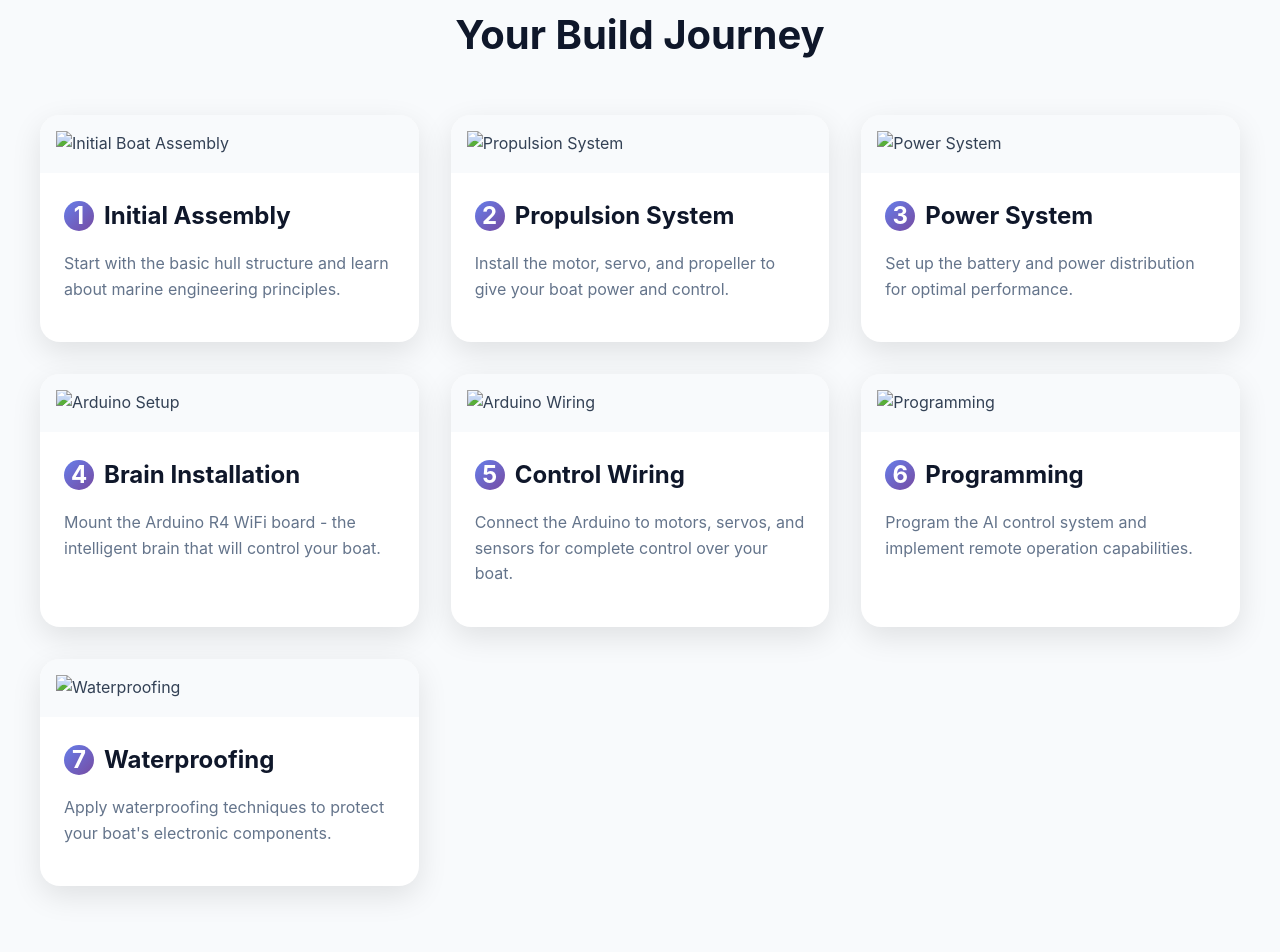
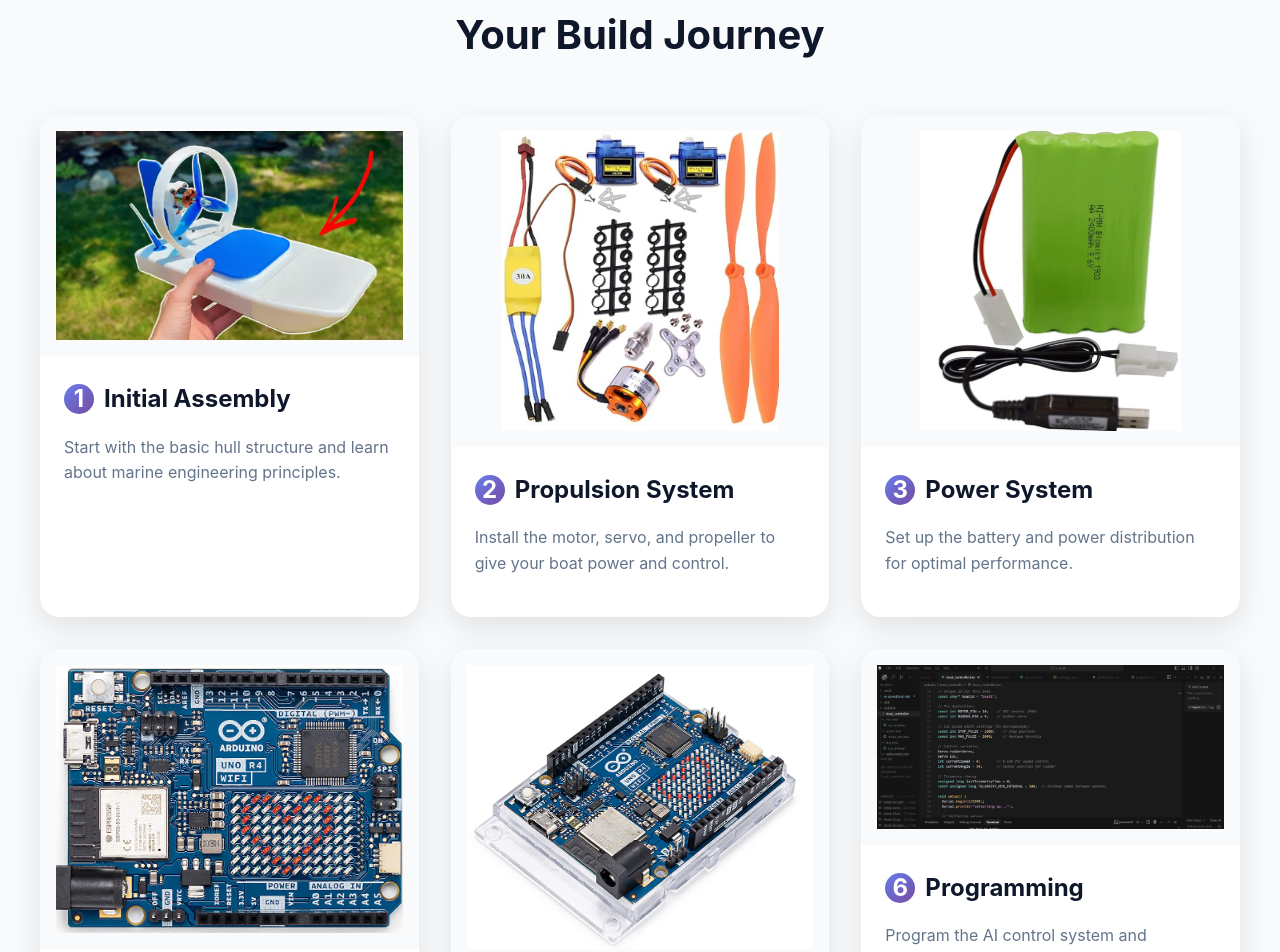
Before and after one commit to keithschaub/aquabot-academy, a plain HTML site: page index.html in a window 1280 px wide. Shown: the part 3254-4206 px from the top of the page. Drawn offline with Linux system fonts and the light colour scheme; the site is published under a folder, as on GitHub Pages, so addresses that start at the root find nothing.

Commit message:
Fix: Use relative paths for media files to work both locally and on GitHub Pages

```diff
--- a/index.html
+++ b/index.html
@@ -458,7 +458,7 @@
     <!-- Video Hero Section -->
     <section class="video-hero">
         <video autoplay muted loop playsinline>
-            <source src="/aquabot-academy/public/videos/AI RC Boat.mp4" type="video/mp4">
+            <source src="./public/videos/AI RC Boat.mp4" type="video/mp4">
             Your browser does not support the video tag.
         </video>
         <div class="video-overlay">
@@ -562,7 +562,7 @@
             <div class="journey-grid">
                 <div class="component-card">
                     <div class="component-image-container">
-                        <img src="/aquabot-academy/public/images/Boat build.png" alt="Initial Boat Assembly" class="component-image">
+                        <img src="./public/images/Boat build.png" alt="Initial Boat Assembly" class="component-image">
                     </div>
                     <div class="component-content">
                         <h3><span class="step-number">1</span>Initial Assembly</h3>
@@ -572,7 +572,7 @@
 
                 <div class="component-card">
                     <div class="component-image-container">
-                        <img src="/aquabot-academy/public/images/Motor_Servo_Propeller.png" alt="Propulsion System" class="component-image">
+                        <img src="./public/images/Motor_Servo_Propeller.png" alt="Propulsion System" class="component-image">
                     </div>
                     <div class="component-content">
                         <h3><span class="step-number">2</span>Propulsion System</h3>
@@ -582,7 +582,7 @@
 
                 <div class="component-card">
                     <div class="component-image-container">
-                        <img src="/aquabot-academy/public/images/Battery.png" alt="Power System" class="component-image">
+                        <img src="./public/images/Battery.png" alt="Power System" class="component-image">
                     </div>
                     <div class="component-content">
                         <h3><span class="step-number">3</span>Power System</h3>
@@ -592,7 +592,7 @@
 
                 <div class="component-card">
                     <div class="component-image-container">
-                        <img src="/aquabot-academy/public/images/Arduino1.png" alt="Arduino Setup" class="component-image">
+                        <img src="./public/images/Arduino1.png" alt="Arduino Setup" class="component-image">
                     </div>
                     <div class="component-content">
                         <h3><span class="step-number">4</span>Brain Installation</h3>
@@ -602,7 +602,7 @@
 
                 <div class="component-card">
                     <div class="component-image-container">
-                        <img src="/aquabot-academy/public/images/Arduino2.png" alt="Arduino Wiring" class="component-image">
+                        <img src="./public/images/Arduino2.png" alt="Arduino Wiring" class="component-image">
                     </div>
                     <div class="component-content">
                         <h3><span class="step-number">5</span>Control Wiring</h3>
@@ -612,7 +612,7 @@
 
                 <div class="component-card">
                     <div class="component-image-container">
-                        <img src="/aquabot-academy/public/images/Code.jpg" alt="Programming" class="component-image">
+                        <img src="./public/images/Code.jpg" alt="Programming" class="component-image">
                     </div>
                     <div class="component-content">
                         <h3><span class="step-number">6</span>Programming</h3>
@@ -622,7 +622,7 @@
 
                 <div class="component-card">
                     <div class="component-image-container">
-                        <img src="/aquabot-academy/public/images/Sealer.png" alt="Waterproofing" class="component-image">
+                        <img src="./public/images/Sealer.png" alt="Waterproofing" class="component-image">
                     </div>
                     <div class="component-content">
                         <h3><span class="step-number">7</span>Waterproofing</h3>
```
